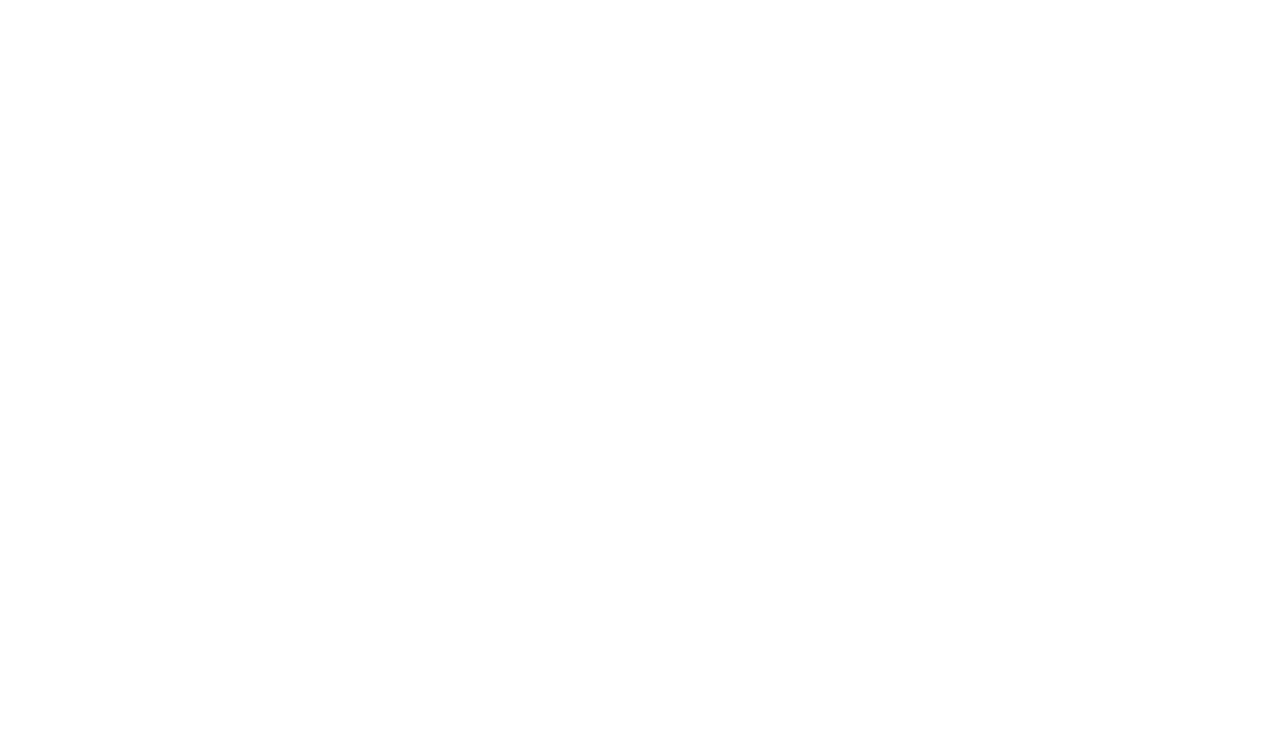
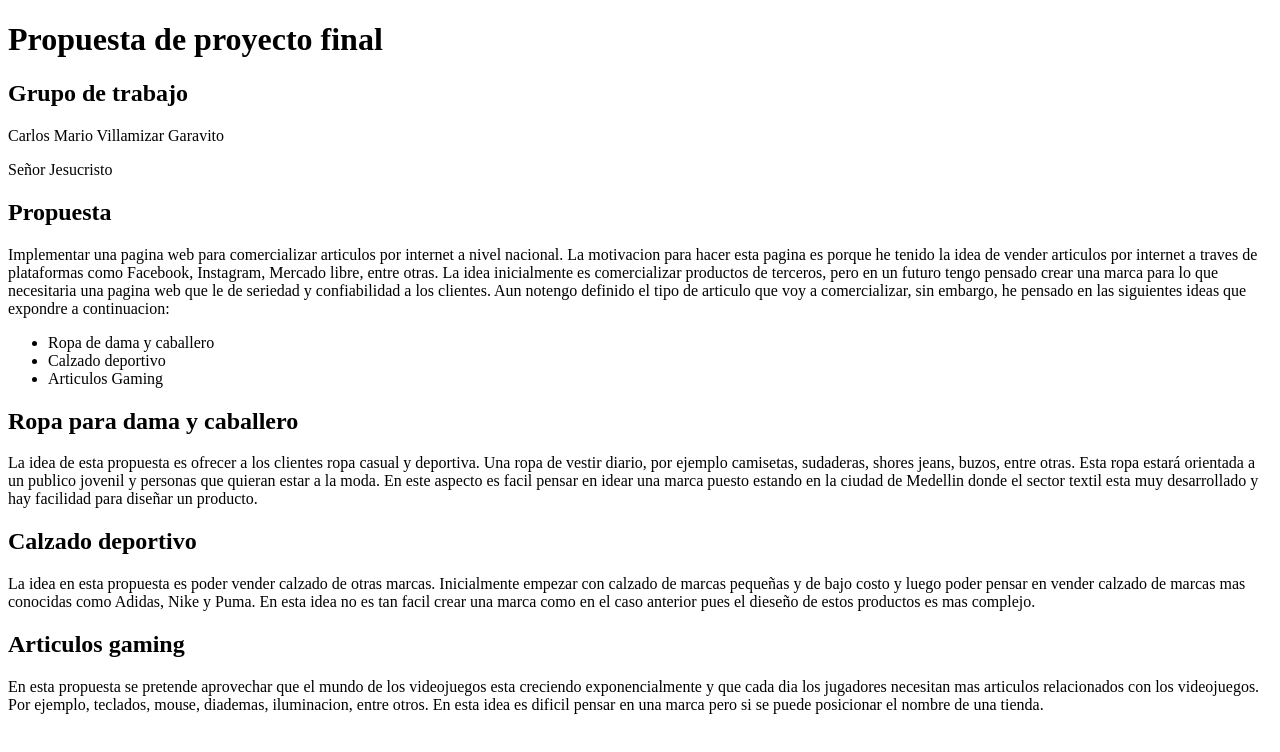
Before and after one commit to camaviga11/tarea2WEB2, a plain HTML site: page index.html in a window 1280 px wide. Drawn offline with Linux system fonts and the light colour scheme.

Commit message:
Listas las tres propuestas

```diff
--- a/index.html
+++ b/index.html
@@ -7,9 +7,50 @@
         <meta name="author" content="camaviga11"/>
         <meta name="keywords" content="propuesta desarrollo web frontend"/>
         <meta name="application-name" content="PropuestaDelCurso"/>
-        <meta http-equiv="refresh" content="5"/>
+        <meta http-equiv="refresh" content="3"/>
     </head>
     <body>
+        <h1>Propuesta de proyecto final</h1>
+
+        <h2>Grupo de trabajo</h2>
+        <P>Carlos Mario Villamizar Garavito</P>
+        <p>Señor Jesucristo</p>
+
+        <h2>Propuesta</h2>
+        <p> Implementar una pagina web para comercializar articulos por internet a nivel nacional.
+            La motivacion para hacer esta pagina es porque he tenido la idea de vender articulos
+            por internet a traves de plataformas como Facebook, Instagram, Mercado libre, entre otras.
+            La idea inicialmente es comercializar productos de terceros, pero en un futuro tengo pensado
+            crear una marca para lo que necesitaria una pagina web que le de seriedad y confiabilidad a los clientes.
+            Aun notengo definido el tipo de articulo que voy a comercializar, sin embargo, he pensado en las siguientes ideas que expondre a continuacion:
+            <ul>
+                <li>Ropa de dama y caballero</li>
+                <li>Calzado deportivo</li>
+                <li>Articulos Gaming</li>
+            </ul>
+        </p>
+        <h2>Ropa para dama y caballero</h2>
+            <P> La idea de esta propuesta es ofrecer a los clientes ropa casual y deportiva.
+                Una ropa de vestir diario, por ejemplo camisetas, sudaderas, shores
+                jeans, buzos, entre otras. Esta ropa estará orientada a un publico
+                jovenil y personas que quieran estar a la moda.
+                En este aspecto es facil pensar en idear una marca puesto estando en la ciudad
+                de Medellin donde el sector textil esta muy desarrollado y hay facilidad para
+                diseñar un producto.
+            </P>
+        <h2>Calzado deportivo</h2>
+            <p> La idea en esta propuesta es poder vender calzado de otras marcas. Inicialmente empezar
+                con calzado de marcas pequeñas y de bajo costo y luego poder pensar en vender calzado de
+                marcas mas conocidas como Adidas, Nike y Puma. En esta idea no es tan facil crear una marca
+                como en el caso anterior pues el dieseño de estos productos es mas complejo.
+            </p>
+        <h2>Articulos gaming</h2>
+            <p> En esta propuesta se pretende aprovechar que el mundo de los videojuegos esta creciendo
+                exponencialmente y que cada dia los jugadores necesitan mas articulos relacionados con los
+                videojuegos. Por ejemplo, teclados, mouse, diademas, iluminacion, entre otros. En esta idea
+                es dificil pensar en una marca pero si se puede posicionar el nombre de una tienda.
+            </p>
+
 
     </body>
 </html>
```
